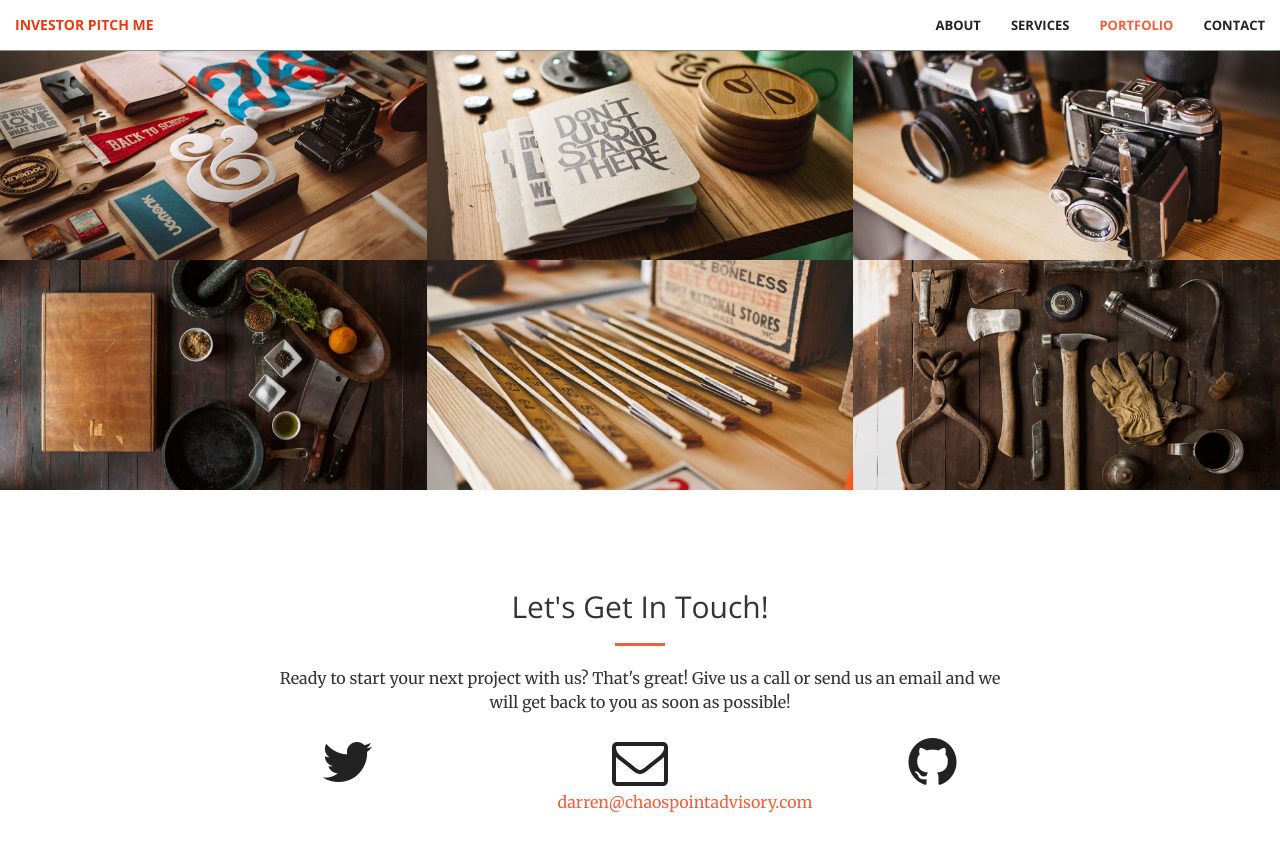
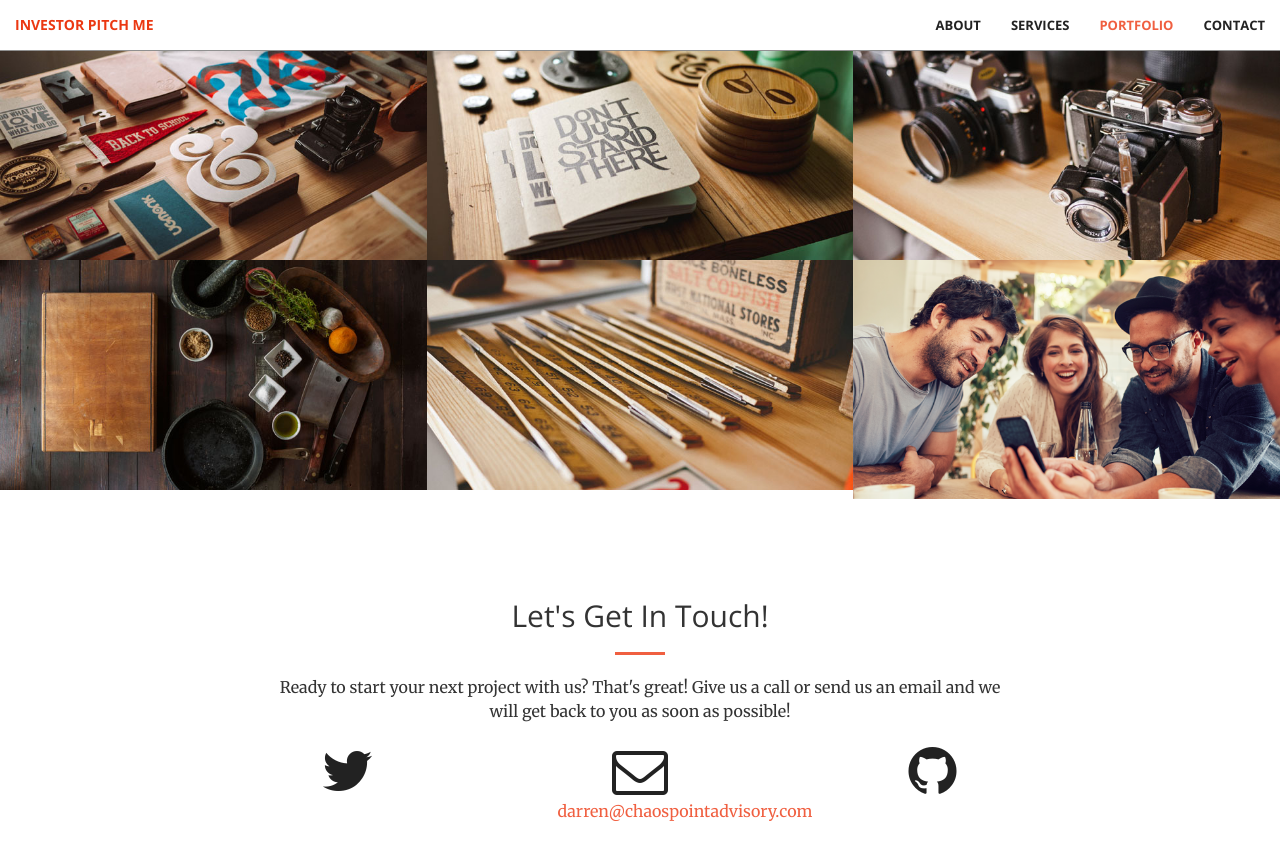
Before and after one commit to yusetc/investorpitch.me, a Jekyll site: the page built from index.html, in a window 1280 px wide and 900 px high, scrolled down 1326 px. Shown: the top 860 px of the window. Built offline with Jekyll 4.4.1, drawn with Linux system fonts in a browser that asks for light colours.

Commit message:
Update portfolio.html

```diff
--- a/_includes/portfolio.html
+++ b/_includes/portfolio.html
@@ -78,7 +78,7 @@
             </div>
             <div class="col-lg-4 col-sm-6">
                 <a href="#" class="portfolio-box">
-                    <img src="img/portfolio/6.jpg" class="img-responsive" alt="">
+                    <img src="img/portfolio/4-Insights-into-Generation-X-Preview.png" class="img-responsive" alt="">
                     <div class="portfolio-box-caption">
                         <div class="portfolio-box-caption-content">
                             <div class="project-category text-faded">
```
